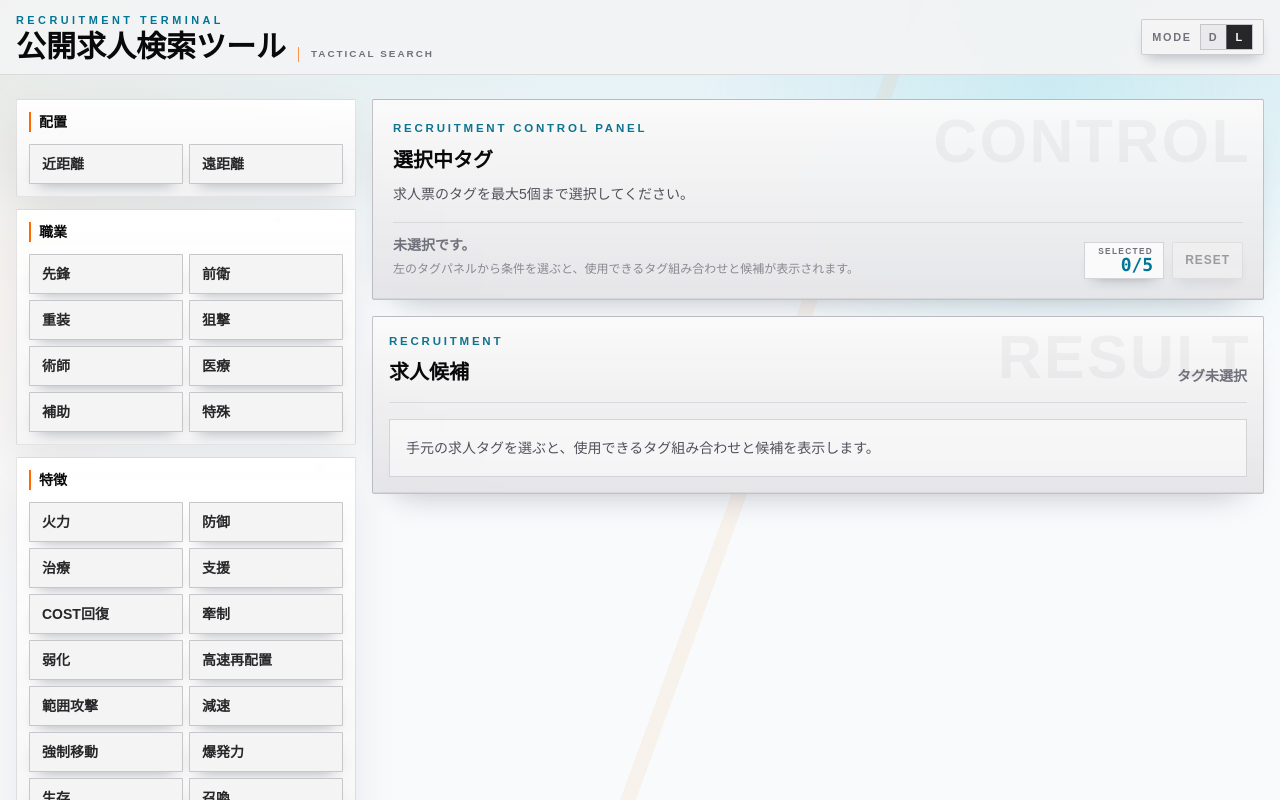
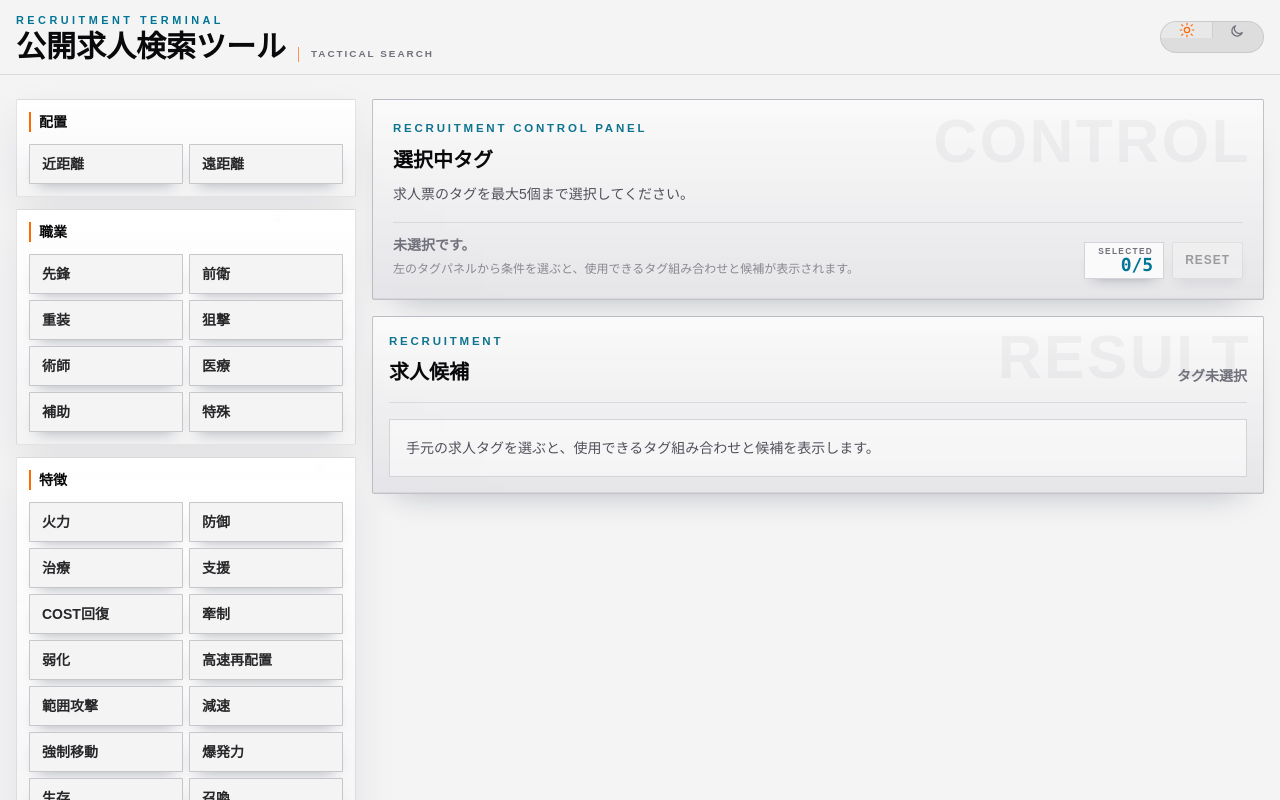
Before and after one commit to Assy0562/recruitment-terminal, a Next.js app: page / in a window 1280 px wide. Shown: the top 800 px of the page. Built offline with nearby package versions, Linux system fonts and the light colour scheme.

Commit message:
Refine terminal UI and preserve candidate state

```diff
--- a/src/app/globals.css
+++ b/src/app/globals.css
@@ -17,11 +17,7 @@
 body {
   min-height: 100vh;
   position: relative;
-  background:
-    linear-gradient(135deg, rgba(251, 146, 60, 0.09), transparent 28rem),
-    linear-gradient(180deg, rgba(8, 145, 178, 0.1), transparent 18rem),
-    #f8fafc;
-  background-size: 100% 100%, 100% 100%;
+  background: #f4f4f5;
   color: #18181b;
   font-family: Arial, Helvetica, sans-serif;
   isolation: isolate;
@@ -29,22 +25,15 @@ body {
 
 :root.dark body {
   background:
-    linear-gradient(135deg, rgba(251, 146, 60, 0.12), transparent 30rem),
-    linear-gradient(180deg, rgba(8, 47, 73, 0.58), transparent 22rem),
-    #09090b;
-  background-size: 100% 100%, 100% 100%;
+    linear-gradient(rgba(103, 232, 249, 0.008) 1px, transparent 1px),
+    linear-gradient(90deg, rgba(103, 232, 249, 0.006) 1px, transparent 1px),
+    #08080a;
+  background-size: 48px 48px;
   color: #f4f4f5;
 }
 
 body::after {
-  content: "";
-  position: fixed;
-  inset: 0;
-  pointer-events: none;
-  z-index: 0;
-  background:
-    linear-gradient(110deg, transparent 0 58%, rgba(251, 146, 60, 0.08) 58% 59%, transparent 59%),
-    radial-gradient(circle at 82% 12%, rgba(6, 182, 212, 0.12), transparent 22rem);
+  display: none;
 }
 
 body > * {
@@ -52,11 +41,7 @@ body > * {
   z-index: 1;
 }
 
-:root.dark body::after {
-  background:
-    linear-gradient(110deg, transparent 0 58%, rgba(251, 146, 60, 0.1) 58% 59%, transparent 59%),
-    radial-gradient(circle at 82% 12%, rgba(6, 182, 212, 0.11), transparent 24rem);
-}
+
 
 button {
   cursor: pointer;
@@ -108,16 +93,32 @@ button {
 }
 
 .terminal-button-selected {
-  border-color: rgba(8, 145, 178, 0.42);
-  background: rgba(222, 247, 252, 0.98);
-  box-shadow: 0 8px 15px -6px rgba(8, 145, 178, 0.34);
-  color: #164e63;
+  border-color: rgba(8, 145, 178, 0.52);
+  background: rgba(244, 244, 245, 0.98);
+  box-shadow:
+    inset 3px 0 0 rgba(8, 145, 178, 0.62),
+    0 8px 15px -10px rgba(15, 23, 42, 0.34);
+  color: #0e7490;
 }
 
 :root.dark .terminal-button-selected {
-  border-color: rgba(103, 232, 249, 0.28);
-  background: rgba(20, 84, 105, 0.78);
-  box-shadow: 0 9px 16px -6px rgba(0, 0, 0, 0.68);
+  border-color: rgba(103, 232, 249, 0.42);
+  background: rgba(24, 24, 27, 0.96);
+  box-shadow:
+    inset 3px 0 0 rgba(103, 232, 249, 0.42),
+    0 9px 16px -10px rgba(0, 0, 0, 0.72);
+  color: #a5f3fc;
+}
+
+.terminal-button-selected:hover {
+  border-color: rgba(8, 145, 178, 0.64);
+  background: rgba(255, 255, 255, 0.98);
+  color: #155e75;
+}
+
+:root.dark .terminal-button-selected:hover {
+  border-color: rgba(103, 232, 249, 0.52);
+  background: rgba(32, 32, 35, 0.98);
   color: #cffafe;
 }
 
@@ -163,17 +164,41 @@ button {
 }
 
 .recruitment-tag-button-selected {
-  border-color: rgba(8, 145, 178, 0.52);
-  background: #0891b2;
-  box-shadow: 0 10px 16px -9px rgba(8, 145, 178, 0.5);
-  color: #ffffff;
+  border-color: rgba(8, 145, 178, 0.62);
+  background: #f4f4f5;
+  box-shadow: 0 10px 16px -11px rgba(15, 23, 42, 0.38);
+  color: #0e7490;
 }
 
 :root.dark .recruitment-tag-button-selected {
-  border-color: rgba(103, 232, 249, 0.42);
-  background: #0891b2;
-  box-shadow: 0 10px 16px -9px rgba(0, 0, 0, 0.78);
-  color: #ffffff;
+  border-color: rgba(103, 232, 249, 0.48);
+  background: #202023;
+  box-shadow: 0 10px 16px -11px rgba(0, 0, 0, 0.82);
+  color: #a5f3fc;
+}
+
+.recruitment-tag-button-selected::before {
+  content: "";
+  position: absolute;
+  inset: 0 auto 0 0;
+  width: 2px;
+  background: rgba(8, 145, 178, 0.72);
+}
+
+:root.dark .recruitment-tag-button-selected::before {
+  background: rgba(103, 232, 249, 0.55);
+}
+
+.recruitment-tag-button-selected:hover {
+  border-color: rgba(8, 145, 178, 0.7);
+  background: #ffffff;
+  color: #155e75;
+}
+
+:root.dark .recruitment-tag-button-selected:hover {
+  border-color: rgba(103, 232, 249, 0.58);
+  background: #2a2a2d;
+  color: #cffafe;
 }
 
 .terminal-panel {
--- a/src/components/OperatorSdModel.tsx
+++ b/src/components/OperatorSdModel.tsx
@@ -9,15 +9,23 @@ type OperatorSdModelProps = {
   operatorName: string;
 };
 
-export function OperatorSdModel({ children, englishName, operatorName }: OperatorSdModelProps) {
-  const [hasError, setHasError] = useState(false);
-  const sdVideoUrl = useMemo(() => {
-    if (!englishName) {
-      return null;
-    }
+function createSdVideoUrl(englishName?: string): string | null {
+  if (!englishName) {
+    return null;
+  }
 
-    return `https://arknights.wiki.gg/images/${encodeURIComponent(`${englishName}.webm`)}`;
-  }, [englishName]);
+  const fileName = `${englishName}.webm`;
+  return `https://arknights.wiki.gg/images/${encodeURIComponent(fileName)}`;
+}
+
+export function OperatorSdModel({
+  children,
+  englishName,
+  operatorName
+}: OperatorSdModelProps) {
+  const [failedVideoUrl, setFailedVideoUrl] = useState<string | null>(null);
+  const sdVideoUrl = useMemo(() => createSdVideoUrl(englishName), [englishName]);
+  const canShowVideo = sdVideoUrl !== null && failedVideoUrl !== sdVideoUrl;
 
   return (
     <div
@@ -26,14 +34,15 @@ export function OperatorSdModel({ children, englishName, operatorName }: Operato
       role="img"
     >
       <div className="relative h-40 w-40 overflow-hidden">
-        {sdVideoUrl && !hasError ? (
+        {canShowVideo ? (
           <video
             aria-hidden="true"
             autoPlay
             className="absolute inset-0 h-full w-full -translate-y-5 scale-[2.28] object-contain p-2"
+            key={sdVideoUrl}
             loop
             muted
-            onError={() => setHasError(true)}
+            onError={() => setFailedVideoUrl(sdVideoUrl)}
             playsInline
             src={sdVideoUrl}
           />
--- a/src/components/RecruitmentApp.tsx
+++ b/src/components/RecruitmentApp.tsx
@@ -29,11 +29,17 @@ function getStoredSelectedTags(): string[] {
     }
 
     return parsedValue
-      .filter((tag): tag is string => typeof tag === "string" && validTags.has(tag))
+      .filter((tag): tag is string => {
+        return typeof tag === "string" && validTags.has(tag);
+      })
       .slice(0, maxSelectedTags);
   } catch {
     return [];
   }
+}
+
+function createSelectedTagsKey(selectedTags: string[]): string {
+  return selectedTags.join("__");
 }
 
 export function RecruitmentApp() {
@@ -59,6 +65,10 @@ export function RecruitmentApp() {
     );
   }, [hasRestoredSelection, selectedTags]);
 
+  const selectedTagsKey = useMemo(() => {
+    return createSelectedTagsKey(selectedTags);
+  }, [selectedTags]);
+
   // 選択タグが変わったときだけ候補を再計算し、不要な計算を避ける。
   const combinationCandidates = useMemo(() => {
     return getTagCombinationCandidates(operators, selectedTags);
@@ -70,7 +80,7 @@ export function RecruitmentApp() {
         ? currentTags.filter((currentTag) => currentTag !== tag)
         : currentTags.length >= maxSelectedTags
           ? currentTags
-        : [...currentTags, tag]
+          : [...currentTags, tag]
     );
   }
 
@@ -93,10 +103,13 @@ export function RecruitmentApp() {
           onRemoveTag={toggleTag}
           selectedTags={selectedTags}
         />
-        <CombinationCandidates
-          candidates={combinationCandidates}
-          selectedTags={selectedTags}
-        />
+        {hasRestoredSelection ? (
+          <CombinationCandidates
+            candidates={combinationCandidates}
+            key={selectedTagsKey}
+            selectedTags={selectedTags}
+          />
+        ) : null}
       </div>
     </main>
   );
--- a/src/components/ThemeToggle.tsx
+++ b/src/components/ThemeToggle.tsx
@@ -25,6 +25,43 @@ function applyTheme(theme: Theme) {
   window.localStorage.setItem("theme", theme);
 }
 
+function SunIcon() {
+  return (
+    <svg
+      aria-hidden="true"
+      className="h-4 w-4"
+      fill="none"
+      viewBox="0 0 24 24"
+    >
+      <path
+        d="M12 4V2M12 22v-2M4 12H2M22 12h-2M5.64 5.64 4.22 4.22M19.78 19.78l-1.42-1.42M5.64 18.36l-1.42 1.42M19.78 4.22l-1.42 1.42"
+        stroke="currentColor"
+        strokeLinecap="square"
+        strokeWidth="1.8"
+      />
+      <circle cx="12" cy="12" r="4" stroke="currentColor" strokeWidth="1.8" />
+    </svg>
+  );
+}
+
+function MoonIcon() {
+  return (
+    <svg
+      aria-hidden="true"
+      className="h-4 w-4"
+      fill="none"
+      viewBox="0 0 24 24"
+    >
+      <path
+        d="M18.4 15.7A7.2 7.2 0 0 1 8.3 5.6 8 8 0 1 0 18.4 15.7Z"
+        stroke="currentColor"
+        strokeLinejoin="round"
+        strokeWidth="1.9"
+      />
+    </svg>
+  );
+}
+
 export function ThemeToggle() {
   const [theme, setTheme] = useState<Theme>(getInitialTheme);
 
@@ -42,34 +79,31 @@ export function ThemeToggle() {
 
   return (
     <button
-      aria-label="\u30c6\u30fc\u30de\u3092\u5207\u308a\u66ff\u3048\u308b"
+      aria-label="テーマを切り替える"
       aria-pressed={isDark}
-      className="terminal-button inline-flex h-9 items-center gap-2 px-2.5 text-[0.68rem] font-black uppercase tracking-[0.16em] transition"
+      className="group inline-grid h-8 w-[104px] grid-cols-2 overflow-hidden rounded-full border border-zinc-400/30 bg-zinc-900/10 text-zinc-500 shadow-[0_10px_18px_-17px_rgba(15,23,42,0.5)] transition duration-200 hover:border-orange-500/40 dark:border-zinc-700/75 dark:bg-zinc-900/64 dark:text-zinc-500 dark:shadow-[0_12px_22px_-18px_rgba(0,0,0,0.9)]"
       onClick={toggleTheme}
       type="button"
     >
-      <span className="text-zinc-500 dark:text-zinc-500">Mode</span>
-      <span className="grid grid-cols-2 border border-zinc-400/50 bg-zinc-200/60 dark:border-zinc-700 dark:bg-zinc-950/70">
       <span
         className={[
-            "px-2 py-1 transition",
+          "flex items-center justify-center transition duration-200",
           isDark
-              ? "bg-zinc-800 text-white dark:bg-zinc-200 dark:text-zinc-950"
-              : "text-zinc-500 dark:text-zinc-600"
+            ? "text-zinc-500 dark:text-zinc-500"
+            : "bg-white/35 text-orange-500 dark:bg-white/[0.05] dark:text-orange-400"
         ].join(" ")}
       >
-          D
+        <SunIcon />
       </span>
       <span
         className={[
-            "border-l border-zinc-400/50 px-2 py-1 transition dark:border-zinc-700",
+          "flex items-center justify-center border-l border-zinc-500/15 transition duration-200 dark:border-zinc-700/60",
           isDark
-              ? "text-zinc-500 dark:text-zinc-600"
-              : "bg-zinc-800 text-white dark:bg-zinc-200 dark:text-zinc-950"
+            ? "bg-black/[0.04] text-orange-500 dark:bg-white/[0.05] dark:text-orange-400"
+            : "text-zinc-500 dark:text-zinc-500"
         ].join(" ")}
       >
-          L
-        </span>
+        <MoonIcon />
       </span>
     </button>
   );
```
Also changed, not shown: src/components/CombinationCandidates.tsx (+93 -5 lines), 3 other files (tests, documents, lock files or other folders). Lines whose indentation alone changed are shown as unchanged.
